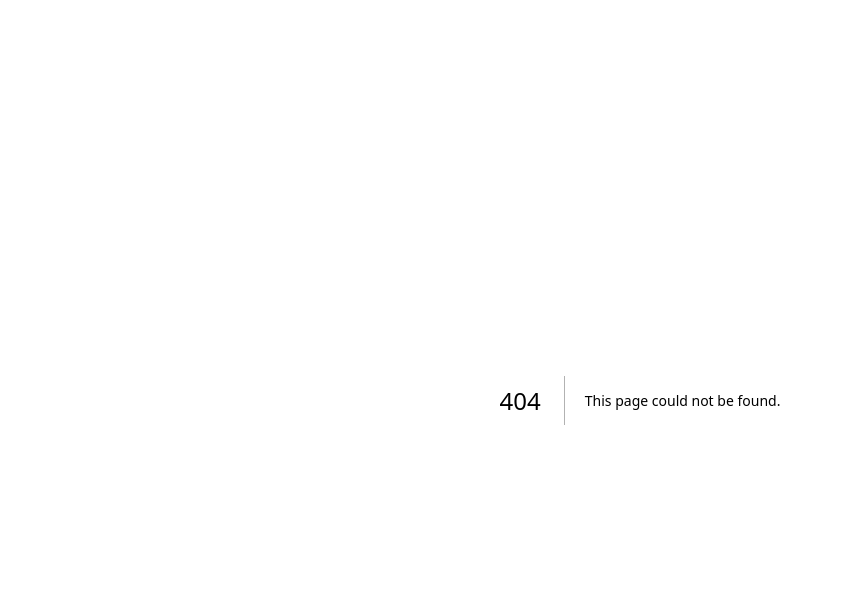
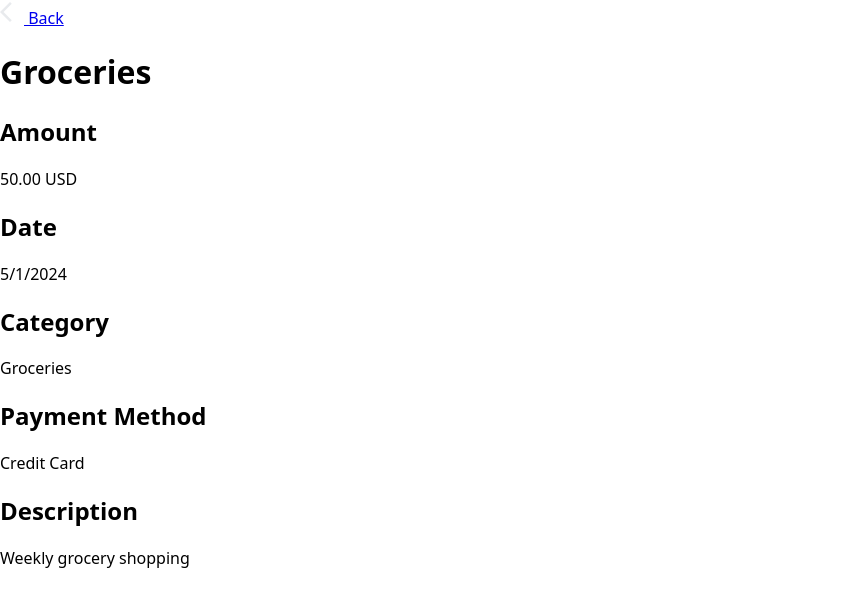
Before and after one commit to miToe/dagobert, a Next.js app: page /transactions/1 in a window 1280 px wide. Before the commit this address had no page. Shown: the top 606 px of the page, without its empty margins (0-843 px from the left). Built offline with nearby package versions, Linux system fonts and the light colour scheme.

Commit message:
Ticket - Transaction Detail View

```diff
--- /dev/null
+++ b/src/components/Transaction.js
@@ -0,0 +1,46 @@
+import { useRouter } from "next/router";
+import transactions from '../data/transactions.json';
+import Link from "next/link";
+import ArrowBack from "../icons/arrow_back.svg";
+
+export default function Transaction() {
+  const router = useRouter();
+  const { id } = router.query;
+  // Find transaction by its ID
+  const transaction = transactions.find((transaction) => transaction.id === id);
+
+  if (!transaction) {
+    return <p>Transaction not found</p>;
+  }
+
+  return (
+    <div>
+      <div>
+        <Link href={"/"}><ArrowBack/> Back</Link>
+        <h1>{transaction.category}</h1>
+      </div>
+      <div>
+        <h2>Amount</h2>
+        <div>{transaction.amount.toFixed(2)} {transaction.currency}</div>
+      </div>
+      <div>
+        <h2>Date</h2>
+        {/* Convert the date stored in the date property of the transaction object into a localized date string
+         by using the date format based on the user's operating system/browser settings */}
+        <div>{new Intl.DateTimeFormat(navigator.language).format(new Date(transaction.date))}</div>
+      </div>
+      <div>
+        <h2>Category</h2>
+        <div>{transaction.category}</div>
+      </div>
+      <div>
+        <h2>Payment Method</h2>
+        <div>{transaction.paymentMethod}</div>
+      </div>
+      <div>
+        <h2>Description</h2>
+        <div>{transaction.description}</div>
+      </div>
+    </div>
+  )
+}
--- a/src/data/transactions.json
+++ b/src/data/transactions.json
@@ -1,6 +1,6 @@
 [
   {
-    "id": 1,
+    "id": "1",
     "date": "2024-05-01",
     "amount": 50.00,
     "currency": "USD",
@@ -9,7 +9,7 @@
     "paymentMethod": "Credit Card"
   },
   {
-    "id": 2,
+    "id": "2",
     "date": "2024-05-02",
     "amount": 25.00,
     "currency": "USD",
@@ -18,7 +18,7 @@
     "paymentMethod": "Debit Card"
   },
   {
-    "id": 3,
+    "id": "3",
     "date": "2024-05-03",
     "amount": 100.00,
     "currency": "USD",
@@ -27,7 +27,7 @@
     "paymentMethod": "Credit Card"
   },
   {
-    "id": 4,
+    "id": "4",
     "date": "2024-05-04",
     "amount": 200.00,
     "currency": "USD",
@@ -36,7 +36,7 @@
     "paymentMethod": "Bank Transfer"
   },
   {
-    "id": 5,
+    "id": "5",
     "date": "2024-05-05",
     "amount": 15.00,
     "currency": "USD",
@@ -45,7 +45,7 @@
     "paymentMethod": "Cash"
   },
   {
-    "id": 6,
+    "id": "6",
     "date": "2024-05-06",
     "amount": 75.00,
     "currency": "USD",
@@ -54,7 +54,7 @@
     "paymentMethod": "Debit Card"
   },
   {
-    "id": 7,
+    "id": "7",
     "date": "2024-05-07",
     "amount": 30.00,
     "currency": "USD",
@@ -63,7 +63,7 @@
     "paymentMethod": "Credit Card"
   },
   {
-    "id": 8,
+    "id": "8",
     "date": "2024-05-08",
     "amount": 50.00,
     "currency": "USD",
@@ -72,7 +72,7 @@
     "paymentMethod": "Credit Card"
   },
   {
-    "id": 9,
+    "id": "9",
     "date": "2024-05-09",
     "amount": 60.00,
     "currency": "USD",
@@ -81,7 +81,7 @@
     "paymentMethod": "Debit Card"
   },
   {
-    "id": 10,
+    "id": "10",
     "date": "2024-05-10",
     "amount": 20.00,
     "currency": "USD",
--- /dev/null
+++ b/src/pages/transactions/[id].js
@@ -0,0 +1,5 @@
+import Transaction from '../../components/Transaction.js';
+
+export default function TransactionDetails() {
+  return <Transaction />;
+}
```
Also changed, not shown: src/pages/index.js (+11 -6 lines), src/icons/arrow_back.svg (added).
